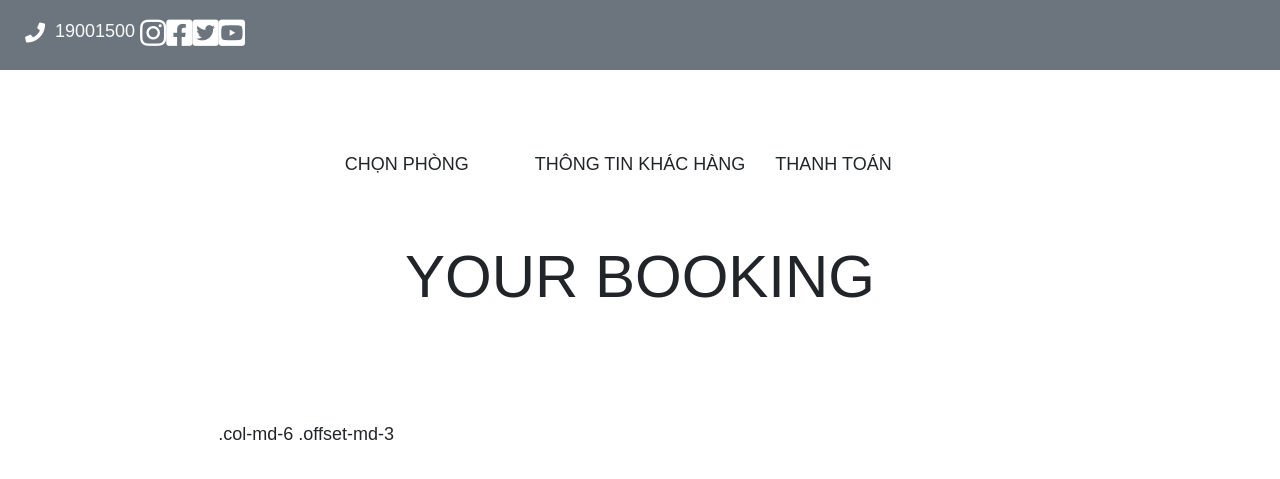
After one commit to fantashi099/Web-Project, a Node server app: page /booking-selectrom in a window 1280 px wide. The commit adds this page. Shown: the top 479 px of the page. Run offline with Node 20, Linux system fonts and the light colour scheme; some libraries are stand-ins or nearby versions; some web fonts are replaced.

Commit message:
update booking

```diff
--- a/app.js
+++ b/app.js
@@ -40,6 +40,10 @@ app.get('/services-other',function(req,res){
   res.render('services-other');
 });
 
+app.get('/booking-selectrom',function(req,res){
+  res.render('booking-selectrom');
+});
+
 app.post('/mail', function(req,res){
   const email = {
     members: [{
--- /dev/null
+++ b/views/booking-selectrom.ejs
@@ -0,0 +1,60 @@
+<!DOCTYPE html>
+<html lang="vi">
+
+<head>
+  <meta charset="UTF-8">
+  <meta name="viewport" content="width=device-width, initial-scale=1.0">
+  <meta http-equiv="X-UA-Compatible" content="ie=edge">
+
+  <!-- <%# CSS Style Sheet %> -->
+  <link rel="stylesheet" href="https://cdn.jsdelivr.net/npm/bootstrap@4.5.3/dist/css/bootstrap.min.css" integrity="sha384-TX8t27EcRE3e/ihU7zmQxVncDAy5uIKz4rEkgIXeMed4M0jlfIDPvg6uqKI2xXr2" crossorigin="anonymous">
+  <link rel="stylesheet" href="css/style.css">
+  <link rel="stylesheet" href="css/styles.css">
+  <link href="https://fonts.googleapis.com/css2?family=Source+Sans+Pro:wght@200;300&display=swap" rel="stylesheet">
+   <!-- favicon -->
+  <link rel="icon" type="image/png" href="images/favicon.png">
+
+  <!-- <%# Font awesome free 5.15.1 %> -->
+  <link rel="stylesheet" href="https://pro.fontawesome.com/releases/v5.10.0/css/all.css" integrity="sha384-AYmEC3Yw5cVb3ZcuHtOA93w35dYTsvhLPVnYs9eStHfGJvOvKxVfELGroGkvsg+p" crossorigin="anonymous"/>
+
+  <script src="https://ajax.googleapis.com/ajax/libs/jquery/3.5.1/jquery.min.js"></script>
+  <title> ROYAL HOTEL </title>
+</head>
+
+<body>
+    <div class="bg-secondary text-light py-3">
+            <div class="col-md-2">
+                <div class="icons d-flex justify-content-between">
+                    <a href="http://www.instagram.com"><i class="fas fa-phone fa-10s" style="color:white;" ></i></a>
+                    <a class="text-light"> 19001500</a>&nbsp;
+                    <a href="http://www.instagram.com"><i class="fab fa-instagram fa-10s" ></i></a>
+                    <a href="http://www.facebook.com"><i class="fab fa-facebook-square fa-xs"></i></a>
+                    <a href="http://www.twitter.com"><i class="fab fa-twitter-square fa-xs"></i></a>
+                    <a href="http://www.youtube.com"><i class="fab fa-youtube-square fa-xs"></i></a>
+                </div>
+            </div> <!-- col-md-4 mx-auto -->
+     </div>
+     <br><br><br>
+    <div class="container">
+        <div class="row justify-content-md-center">
+            <div class="col col-lg-2">
+            CHỌN PHÒNG
+            </div>
+            <div class="col-md-auto">
+                THÔNG TIN KHÁC HÀNG
+            </div>
+            <div class="col col-lg-2">
+                THANH TOÁN
+            </div>
+        </div>
+    </div>
+    <br><br>
+    <div >
+        <p  style="font-weight: 1   px; text-align: center; font-size: 60px;">YOUR BOOKING</p>
+    </div>
+    <br><br><br>
+    <div class="row">
+        <div class="col-md-8 offset-md-2">.col-md-6 .offset-md-3</div>
+      </div>
+</body>
+</html>
--- a/views/header.ejs
+++ b/views/header.ejs
@@ -122,7 +122,7 @@
 
               <div class="form-group row pt-5">
                 <div class="col-auto">
-                  <button class="btn btn-primary" type="submit">Submit</button>
+                  <button class="btn btn-primary" type="submit"><a href="/booking-selectrom" style="color: white;">Submit</a></button>
                 </div>
               </div>
 
```
Also changed, not shown: views/services-other.ejs (+11 -16 lines).
